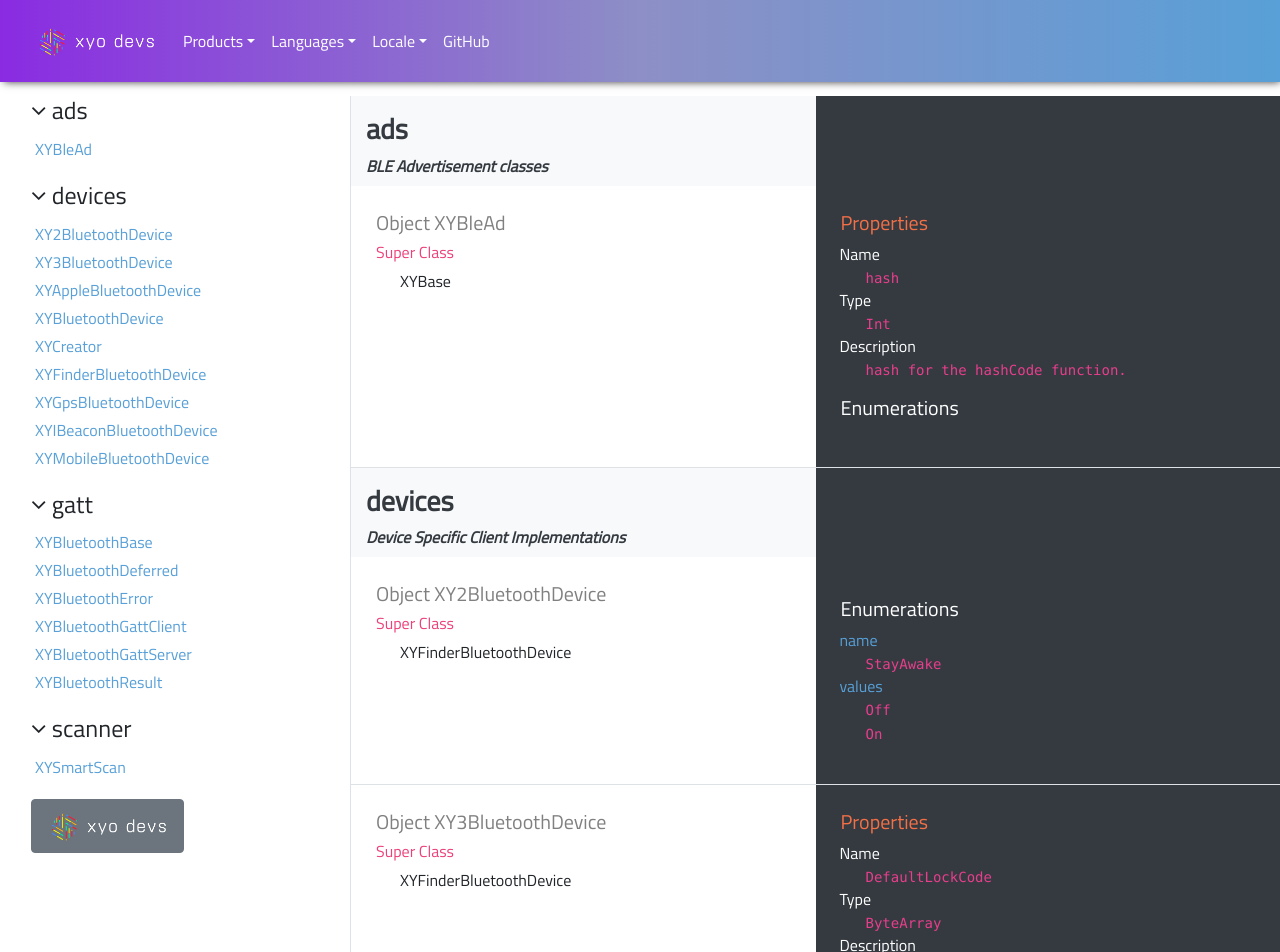
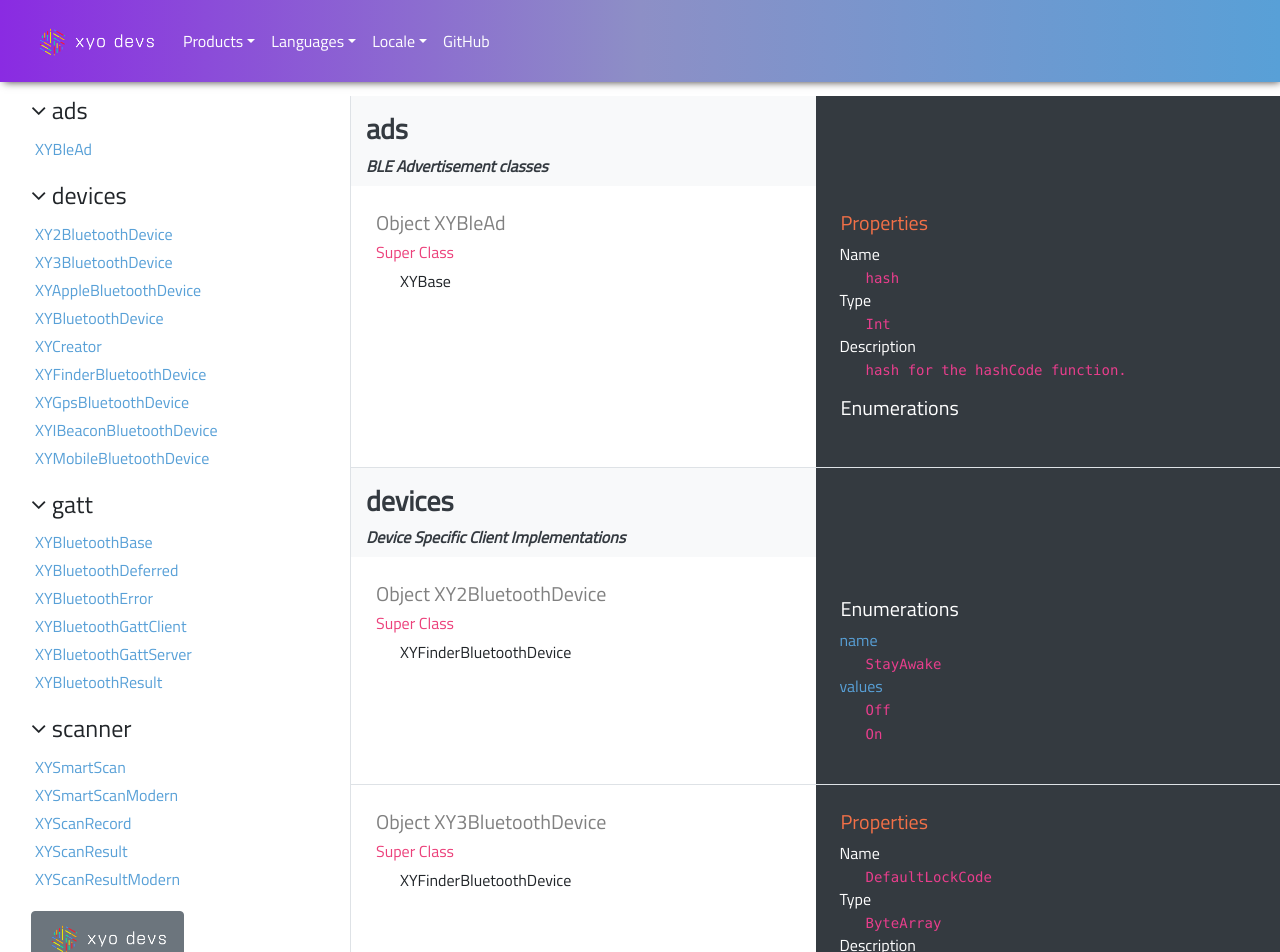
Before and after one commit to XYOracleNetwork-v1/app-reference-react, a React (Create React App) app: page / in a window 1280 px wide. Shown: the top 952 px of the page. Built offline with nearby package versions, Linux system fonts and the light colour scheme.

Commit message:
add more scanner classes to ble android schema

```diff
--- a/src/BLE_Schema.js
+++ b/src/BLE_Schema.js
@@ -544,7 +544,23 @@ module.exports = [{
               "template": true
             },
           ]
-        }
+        },
+        {
+          "name": "XYSmartScanModern",
+          "super": "XYSmartScan"
+        },
+        {
+          "name": "XYScanRecord",
+          "super": "XYBase"
+        },
+        {
+          "name": "XYScanResult",
+          "super": "XYBase"
+        },
+        {
+          "name": "XYScanResultModern",
+          "super": "XyScanResult"
+        },
       ]
     }
   ]
```
